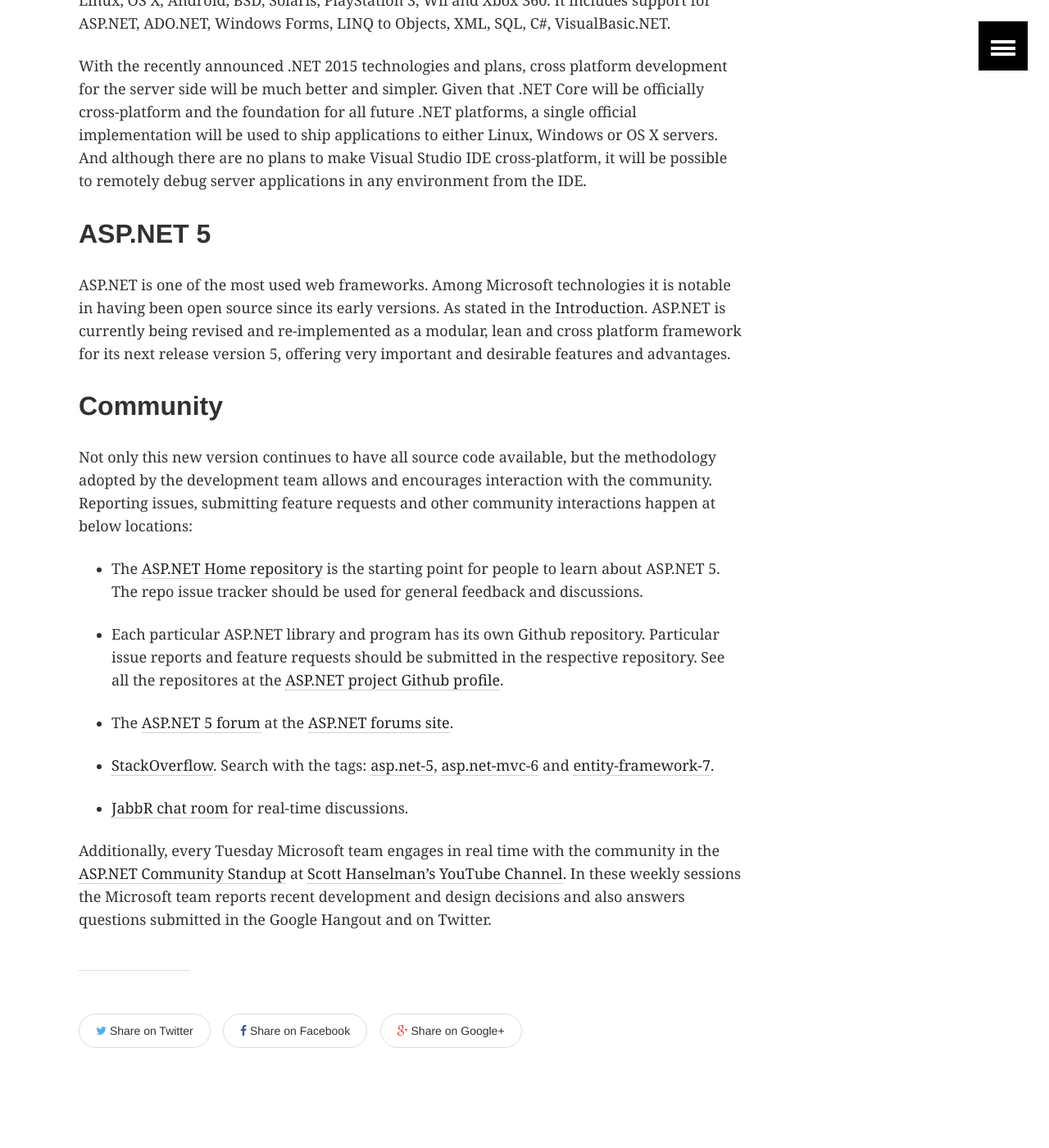
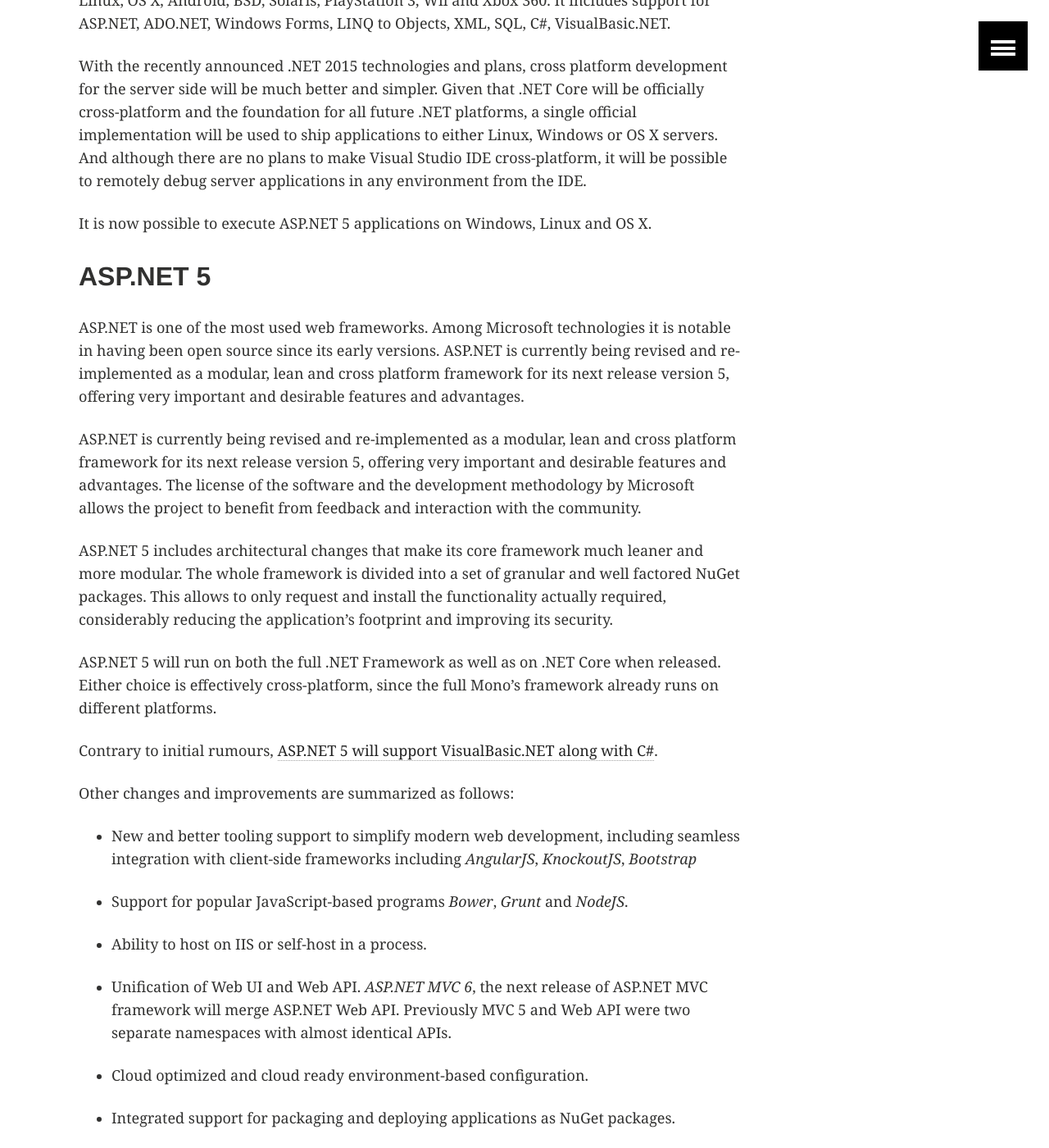
Before and after one commit to lopezpdvn/aspnet5co, a Jekyll site: the page built from pages/other.md, in a window 1280 px wide and 1400 px high, scrolled down 3397 px. Shown: the whole window at 82% size. Built offline with Jekyll 4.4.1, drawn with Linux system fonts in a browser that asks for light colours; some of the changed text lies outside the part shown.

Commit message:
ASP.NET section

```diff
--- a/pages/other.md
+++ b/pages/other.md
@@ -131,14 +131,64 @@ applications to either Linux, Windows or OS X servers. And although there are
 no plans to make Visual Studio IDE cross-platform, it will be possible to
 remotely debug server applications in any environment from the IDE.
 
+It is now possible to execute ASP.NET 5 applications on Windows, Linux and OS
+X.
+
 ## ASP.NET 5
 
 ASP.NET is one of the most used web frameworks. Among Microsoft technologies it
-is notable in having been open source since its early versions. As stated in
-the [Introduction]({{ site.baseurl }}/introduction). ASP.NET is currently being
-revised and re-implemented as a modular, lean and cross platform framework for
-its next release version 5, offering very important and desirable features and
-advantages.
+is notable in having been open source since its early versions. ASP.NET is
+currently being revised and re-implemented as a modular, lean and cross
+platform framework for its next release version 5, offering very important and
+desirable features and advantages.
+
+ASP.NET is currently being revised and re-implemented as a modular, lean and
+cross platform framework for its next release version 5, offering very
+important and desirable features and advantages. The license of the software
+and the development methodology by Microsoft allows the project to benefit from
+feedback and interaction with the community.
+
+ASP.NET 5 includes architectural changes that make its core framework much
+leaner and more modular. The whole framework is divided into a set of granular
+and well factored NuGet packages. This allows to only request and install the
+functionality actually required, considerably reducing the application's
+footprint and improving its security.
+
+ASP.NET 5 will run on both the full .NET Framework as well as on .NET Core when
+released. Either choice is effectively cross-platform, since the full Mono's
+framework already runs on different platforms.
+
+Contrary to initial rumours, [ASP.NET 5 will support VisualBasic.NET along with
+C#](http://blogs.msdn.com/b/webdev/archive/2015/04/23/making-it-better-asp-net-with-visual-basic-14.aspx).
+
+Other changes and improvements are summarized as follows:
+
+* New and better tooling support to simplify modern web development, including
+  seamless integration with client-side frameworks including *AngularJS*,
+  *KnockoutJS*, *Bootstrap*
+
+* Support for popular JavaScript-based programs *Bower*, *Grunt* and *NodeJS*.
+
+* Ability to host on IIS or self-host in a process.
+
+* Unification of Web UI and Web API. *ASP.NET MVC 6*, the next release of
+  ASP.NET MVC framework will merge ASP.NET Web API. Previously MVC 5 and Web
+  API were two separate namespaces with almost identical APIs.
+
+* Cloud optimized and cloud ready environment-based configuration.
+
+* Integrated support for packaging and deploying applications as NuGet
+  packages.
+
+* Built-in lightweight *dependency injection*, which can be replaced with other
+  DI frameworks if needed.
+
+* No more support for Web Forms. Note that this doesn't mean that Microsoft
+  will completely drop support for Web Forms, but only that Web Forms won't be
+  developed further from version 5 and onwards of ASP.NET. Web Forms in ASP.NET
+  4 will continue to be supported.
+
+* Open source and community focused.
 
 ## Community
 
```
Also changed, not shown: pages/introduction.md (+3 -3 lines), pages/references.md (+4 -0 lines).
